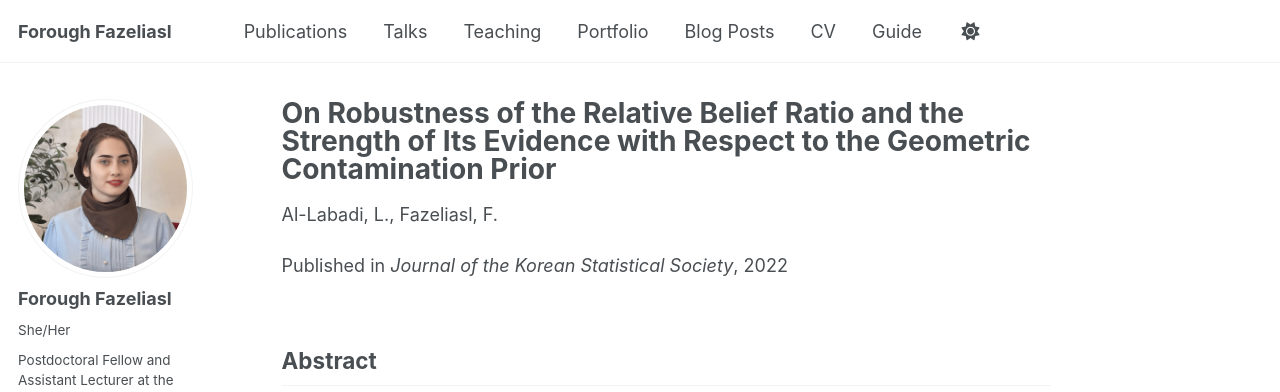
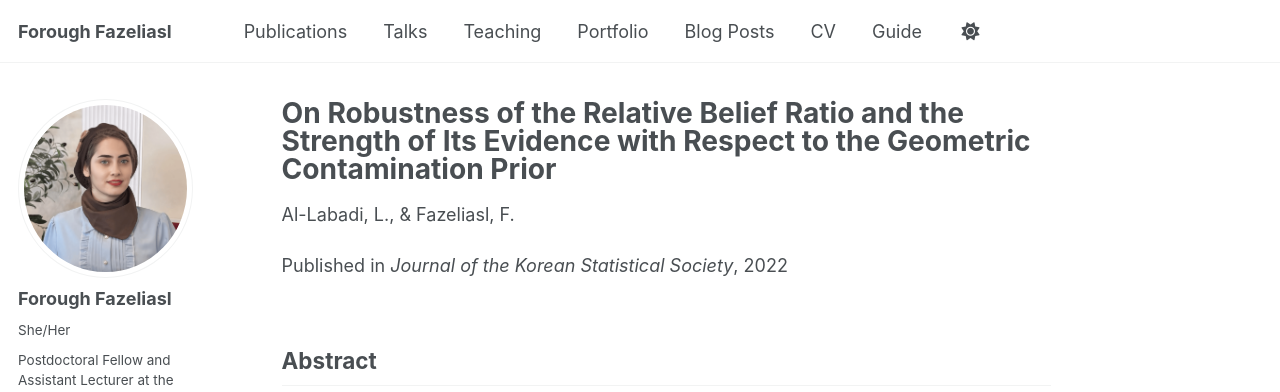
Before and after one commit to ForoughFazeliasl/ForoughFazeliasl.github.io, a Jekyll site: the page built from _publications/2022-08-01-relative-belief-robustness.md, in a window 1280 px wide and 967 px high. Shown: the top 392 px of the window. Built offline with Jekyll 4.4.1, drawn with Linux system fonts in a browser that asks for light colours; some web fonts are replaced; a script bundle is joined from its source files by our own code; library files that are not in the unit come from our copies.

```diff
--- a/_publications/2022-08-01-relative-belief-robustness.md
+++ b/_publications/2022-08-01-relative-belief-robustness.md
@@ -1,7 +1,7 @@
 ---
 title: "On Robustness of the Relative Belief Ratio and the Strength of Its Evidence with Respect to the Geometric Contamination Prior"
 collection: publications
-authors: "Al-Labadi, L., Fazeliasl, F."
+authors: "Al-Labadi, L., & Fazeliasl, F."
 category: manuscripts
 permalink: /publication/2022-relative-belief-robustness
 excerpt: "We investigate the robustness of the relative belief ratio and its strength of evidence under geometric contamination priors."
```
